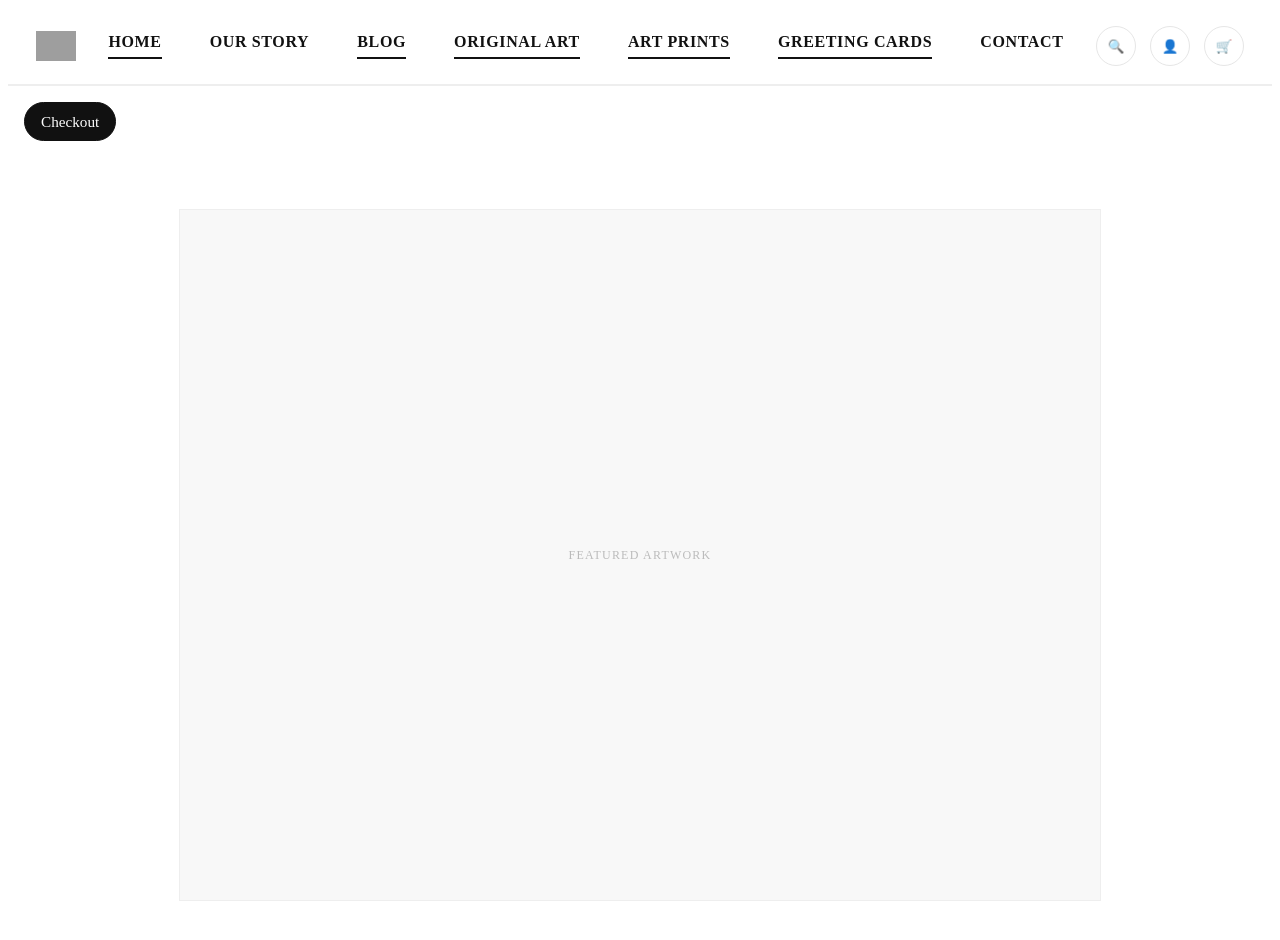
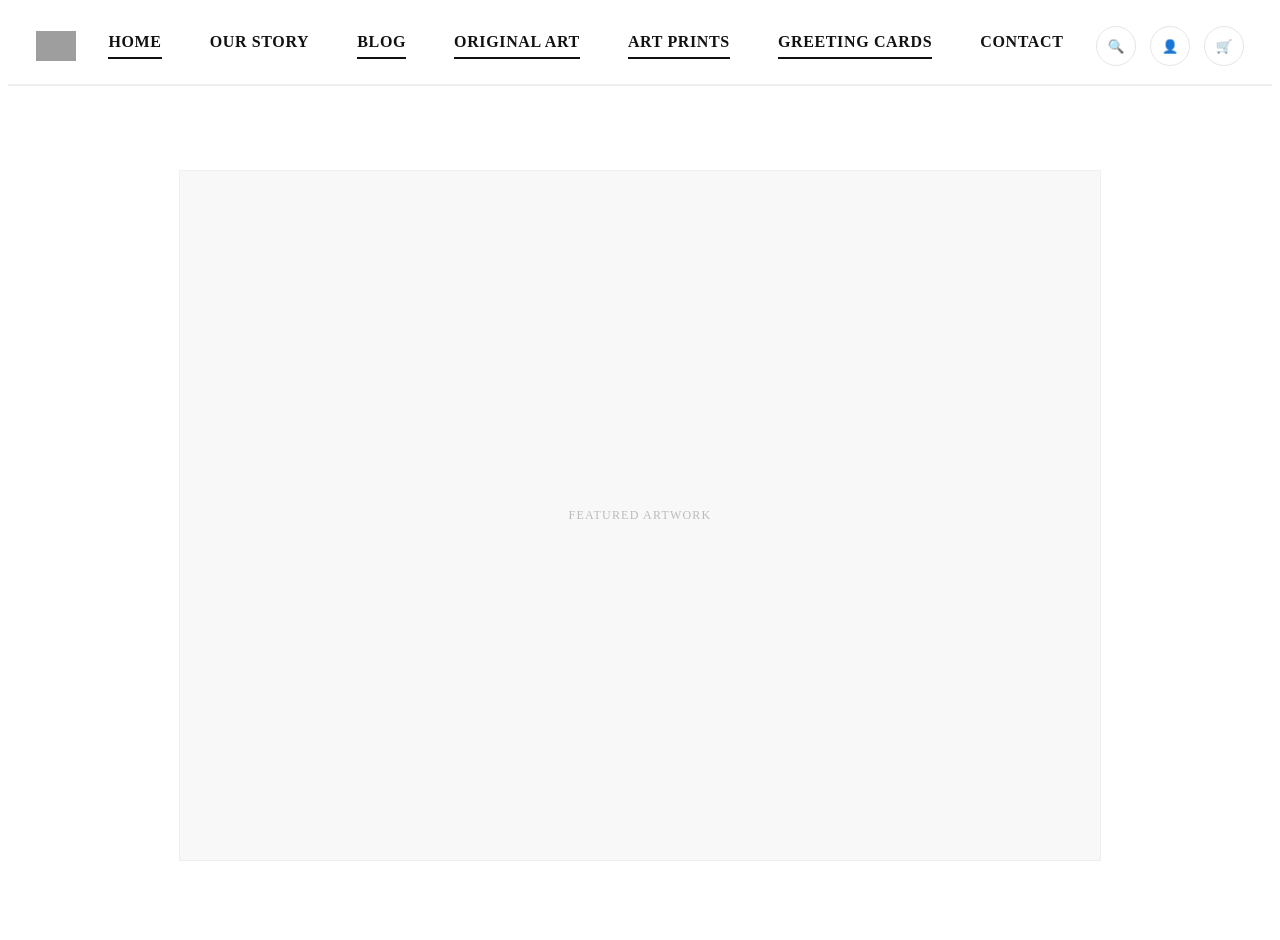
Before and after one commit to Leondecoding/Leondecoding.github.io, a Jekyll site: the page built from index.html, in a window 1280 px wide and 949 px high. Shown: the top 940 px of the window. Built offline with Jekyll 4.4.1, drawn with Linux system fonts in a browser that asks for light colours; grey boxes are pictures that could not be loaded.

Commit message:
Update header.html

```diff
--- a/_includes/header.html
+++ b/_includes/header.html
@@ -69,7 +69,7 @@
 </aside>
 
     <footer class="fz-drawer__footer">
-      <a class="fz-btn fz-btn--primary" href="{{ '/checkout/' | relative_url }}">Checkout</a>
+
       <!-- PayPal Smart Buttons 容器（抽屉内）-->
       <div id="fz-paypal-buttons" style="margin-top:12px;"></div>
       <div id="fz-paypal-hint" style="font-size:.9em;color:#666;margin-top:6px;"></div>
```
